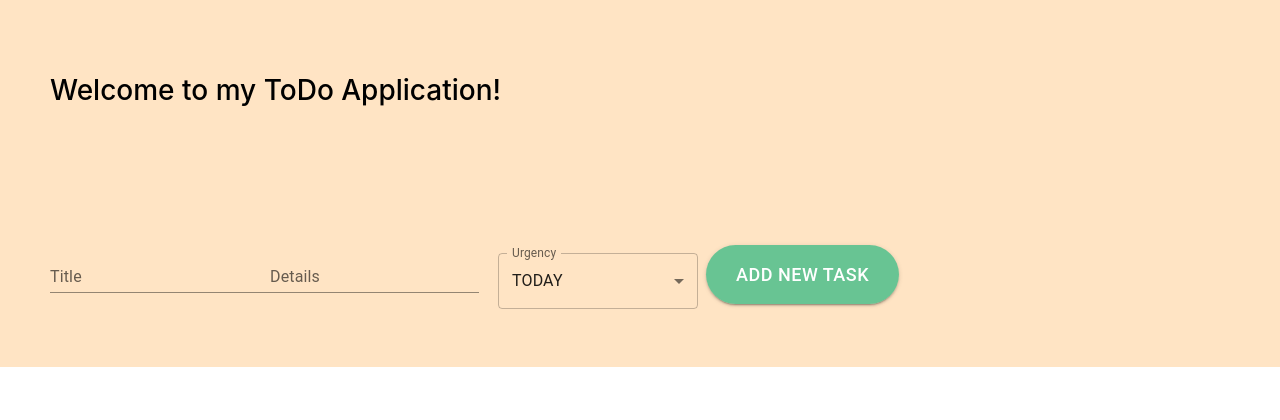
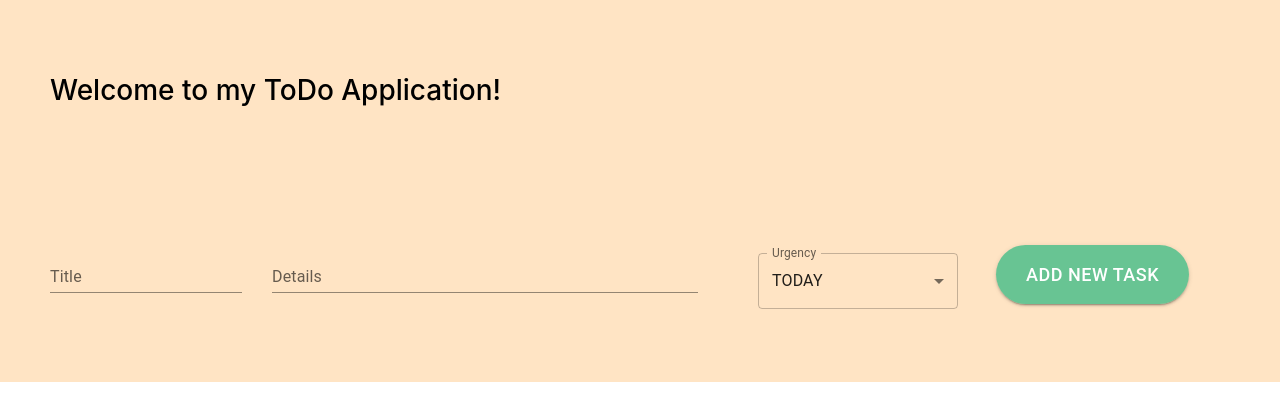
Before and after one commit to kovesdieszter/SimpleToDo, a React (Create React App) app in the folder simpletodo/: page / in a window 1280 px wide. Shown: the top 420 px of the page. Built offline with nearby package versions, Linux system fonts and the light colour scheme.

Commit message:
fix: classnames

```diff
--- a/simpletodo/src/components/Container.tsx
+++ b/simpletodo/src/components/Container.tsx
@@ -27,13 +27,11 @@ const MainContainer = () => {
         localStorage.setItem("TASKS", JSON.stringify({tasks}))
     }
 
-    useEffect(() => {
-        saveTasks();
-    }, [handleClick])
+    useEffect(saveTasks, [handleClick]);
 
     function loadTasks(): Task[] {
         const taskJSON = localStorage.getItem("TASKS");
-        if (taskJSON == null) return [];
+        if (taskJSON === null) return [];
         return JSON.parse(taskJSON).tasks;
     }
 
@@ -48,7 +46,7 @@ const MainContainer = () => {
         <>
             <div className="mainCard">
                 <form className="form">
-                    <div className="simple" id="titleText">
+                    <div className="marginToElement titleText" id="titleText">
                         <TextField id="standard-basic"
                                    label="Title"
                                    variant="standard"
@@ -57,7 +55,7 @@ const MainContainer = () => {
                                        setTitle(event.target.value);
                                    }}/>
                     </div>
-                    <div className="simple">
+                    <div className="marginToElement detailsText">
                         <TextField className="details"
                                    id="standard-basic detailsText" label="Details"
                                    variant="standard"
@@ -66,7 +64,7 @@ const MainContainer = () => {
                                        setDetails(event.target.value);
                                    }}/>
                     </div>
-                    <div className="simple">
+                    <div className="marginToElement menu">
                         <FormControl sx={{ m: 1, minWidth: 150 }} style={{"width": "200px"}}>
                             <TextField id="selectOption" label="Urgency" select value={urgentType} onChange={(event) => {
                                 setUrgentType(event.target.value as UrgentType);
@@ -80,7 +78,7 @@ const MainContainer = () => {
                             </TextField>
                         </FormControl>
                     </div>
-                    <div className="simple">
+                    <div className="marginToElement addNewButton">
                         <Button className="addButton" variant="contained" type="submit" onClick={handleClick} >
                             Add new task
                         </Button>
```
